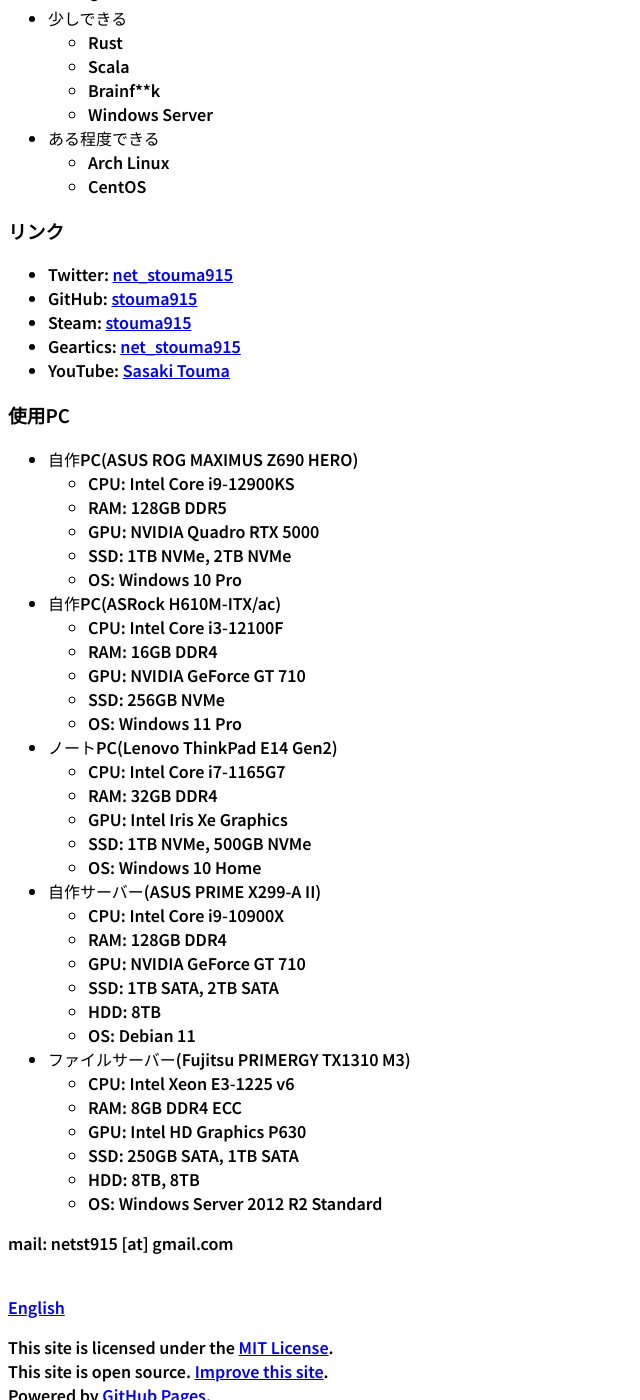
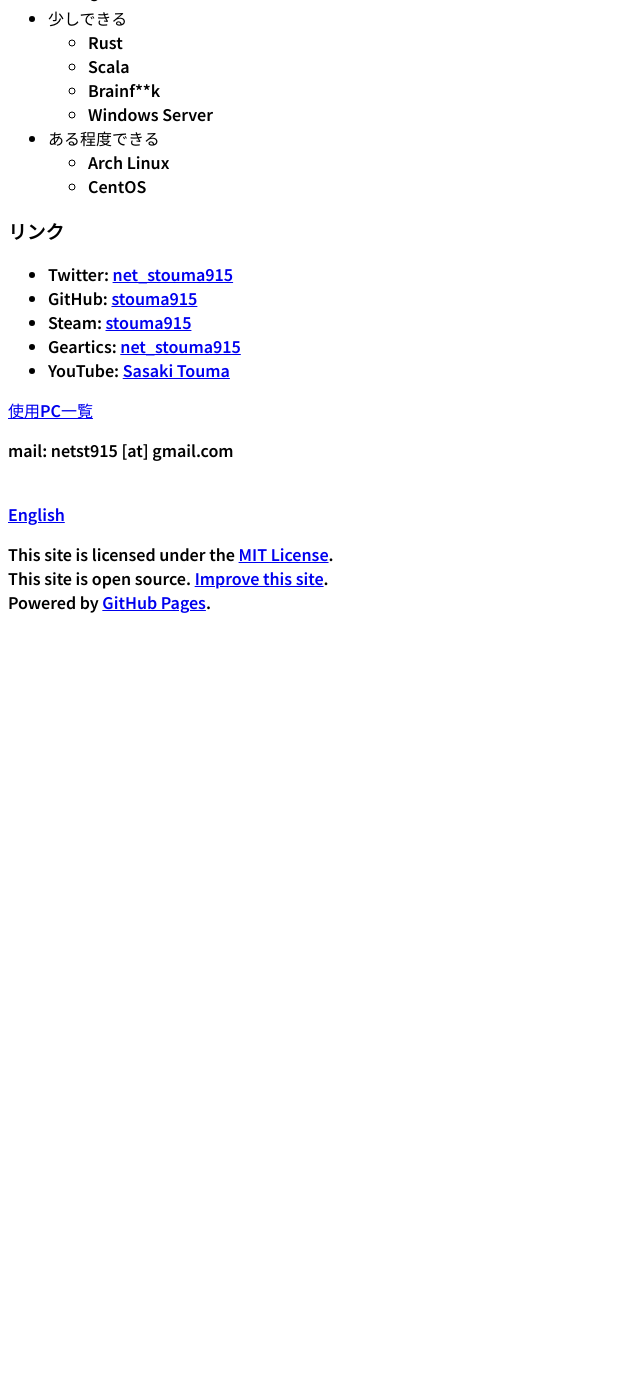
Before and after one commit to t-sasaki915/t-sasaki-net, a Jekyll site: the page built from docs/index.md, in a window 1280 px wide and 1400 px high, scrolled down 802 px. Shown: the whole window, without its empty margins (0-640 px from the left). Built offline with Jekyll 4.4.1, drawn with Linux system fonts in a browser that asks for light colours; Markdown is read by kramdown in place of the engine named in the settings; after the commit the page ends 1432 px from its top, so only the background shows below that.

Commit message:
Update index.md

```diff
--- a/docs/index.md
+++ b/docs/index.md
@@ -51,38 +51,6 @@
 * Geartics: [net_stouma915](https://www.geartics.com/net_stouma915)
 * YouTube: [Sasaki Touma](https://www.youtube.com/channel/UCJmPPeZmL-OC03-zSb2Dcwg)
 
-### 使用PC
-- 自作PC(ASUS ROG MAXIMUS Z690 HERO)
-  - CPU: Intel Core i9-12900KS
-  - RAM: 128GB DDR5
-  - GPU: NVIDIA Quadro RTX 5000
-  - SSD: 1TB NVMe, 2TB NVMe
-  - OS: Windows 10 Pro
-- 自作PC(ASRock H610M-ITX/ac)
-  - CPU: Intel Core i3-12100F
-  - RAM: 16GB DDR4
-  - GPU: NVIDIA GeForce GT 710
-  - SSD: 256GB NVMe
-  - OS: Windows 11 Pro
-- ノートPC(Lenovo ThinkPad E14 Gen2)
-  - CPU: Intel Core i7-1165G7
-  - RAM: 32GB DDR4
-  - GPU: Intel Iris Xe Graphics
-  - SSD: 1TB NVMe, 500GB NVMe
-  - OS: Windows 10 Home
-- 自作サーバー(ASUS PRIME X299-A II)
-  - CPU: Intel Core i9-10900X
-  - RAM: 128GB DDR4
-  - GPU: NVIDIA GeForce GT 710
-  - SSD: 1TB SATA, 2TB SATA
-  - HDD: 8TB
-  - OS: Debian 11
-- ファイルサーバー(Fujitsu PRIMERGY TX1310 M3)
-  - CPU: Intel Xeon E3-1225 v6
-  - RAM: 8GB DDR4 ECC
-  - GPU: Intel HD Graphics P630
-  - SSD: 250GB SATA, 1TB SATA
-  - HDD: 8TB, 8TB
-  - OS: Windows Server 2012 R2 Standard
+[使用PC一覧](/pcs)
 
 mail: netst915 \[at] gmail.com
```
